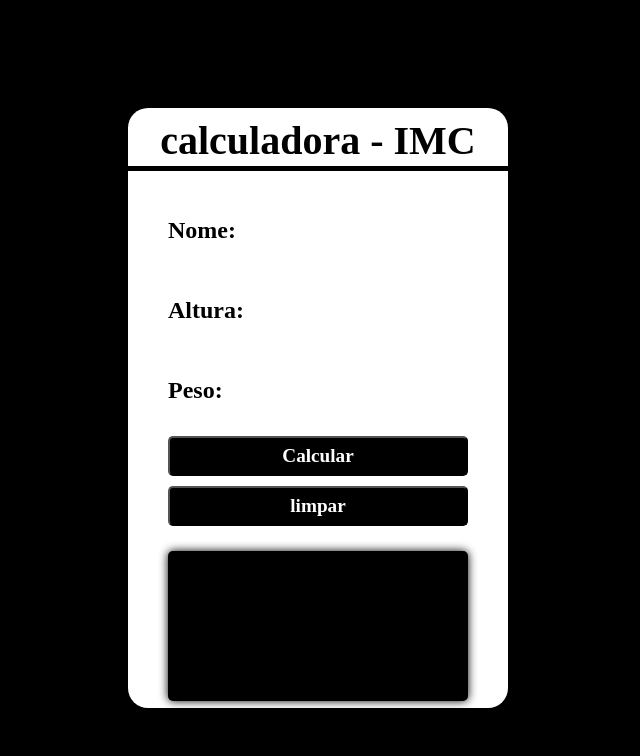
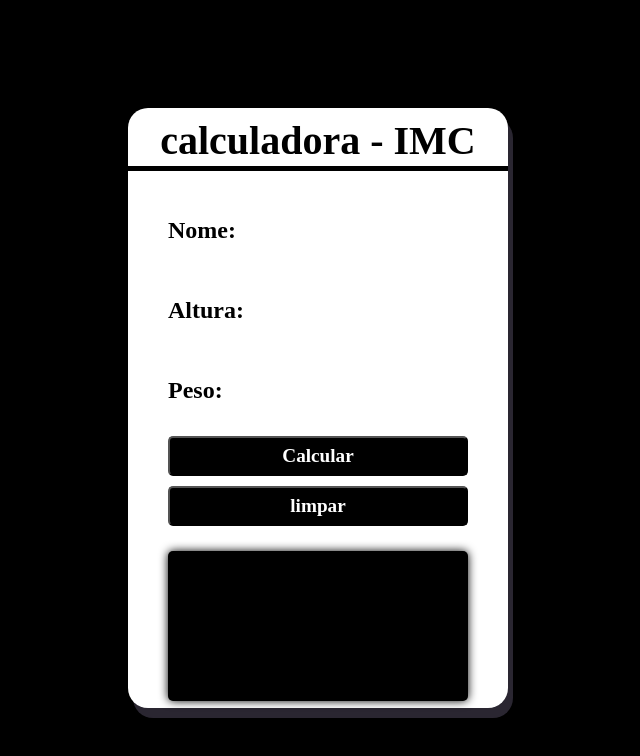
Before and after one commit to natansilvaa/projeto-IMC, a plain HTML site: page index.html in a window 1280 px wide. Shown: the whole page, without its empty margins (330-970 px from the left). Drawn offline with Linux system fonts and the light colour scheme.

Commit message:
ajustei o box-shadow

```diff
--- a/style.css
+++ b/style.css
@@ -32,8 +32,8 @@ main{
     align-items: center;
     justify-content: center;
     border-radius: 20px;
-    box-shadow: 0 0 10px;
-}
+    box-shadow: #86799c50  5px 10px;
+
 
 .title{
     display: flex;
```
